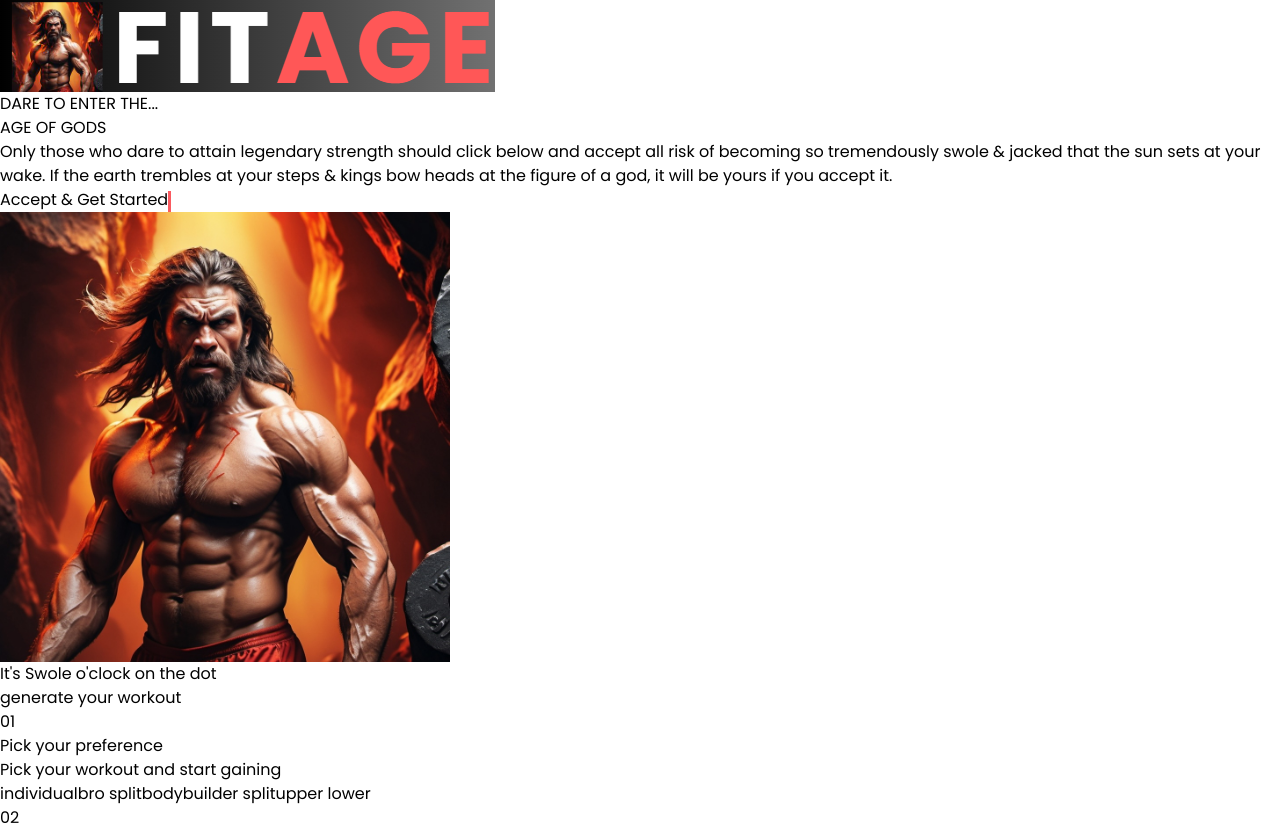
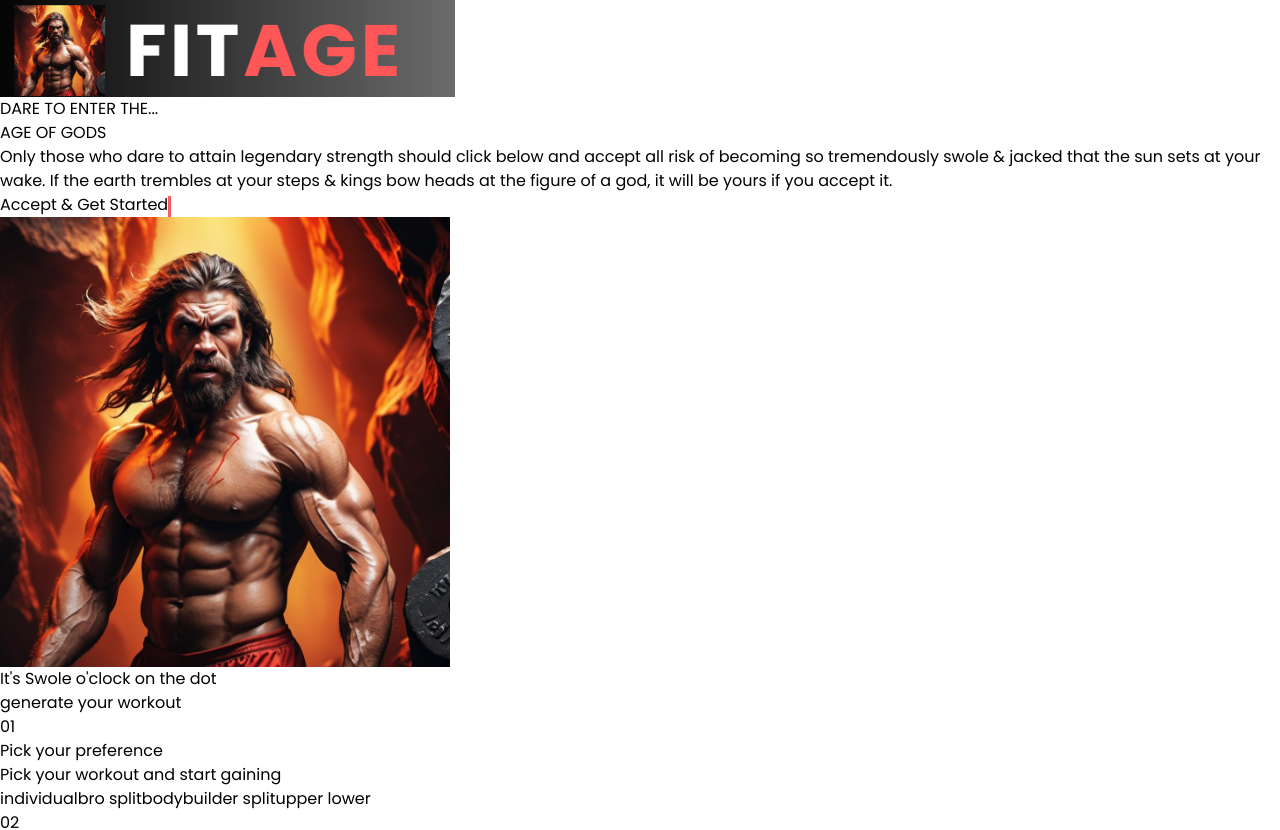
Before and after one commit to Ndi-Mzolisa/fit-age, a React (Vite) app: page / in a window 1280 px wide. Shown: the top 830 px of the page. Built offline with nearby package versions, Linux system fonts and the light colour scheme.

Commit message:
added new and down sixed logo image

```diff
--- a/src/components/Nav.jsx
+++ b/src/components/Nav.jsx
@@ -1,10 +1,10 @@
 import React from 'react'
-import fitAgeLogo from '../assets/fit-age-logo.png'
+import fitAgeLogoImage from '../assets/fit-age-logo-image.png'
 
 export default function Nav() {
   return (
-    <div className="py-10 px-4 pb-32 w-full md:w-1/2 md:px-20">
-        <img src={fitAgeLogo} alt="fit-age logo image" width="auto" height="auto"/>
+    <div className="py-10 px-4 pb-32 w-full md:w-1/2 md:px-20 rounded-[0.5rem]">
+        <img src={fitAgeLogoImage} alt="fit-age logo image" width="auto" height="auto" className="rounded-[0.5rem]"/>
     </div>
   )
 }
```
Also changed, not shown: src/assets/fit-age-logo-image.png (added).
